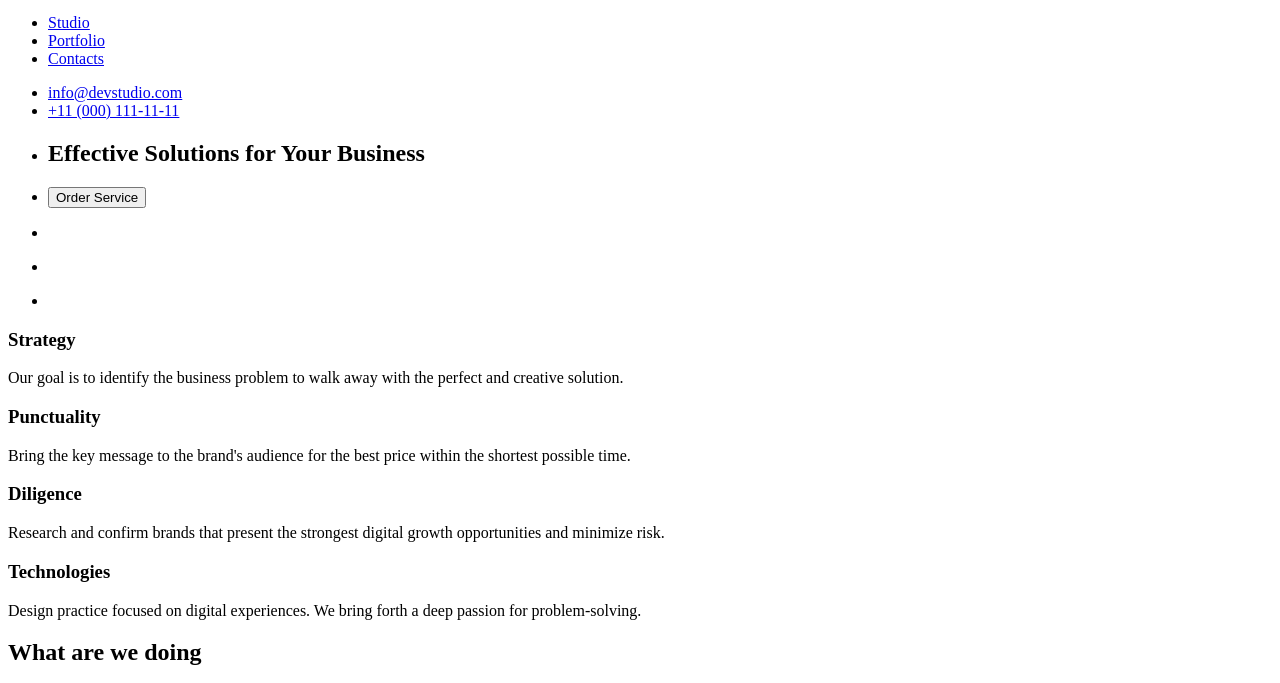
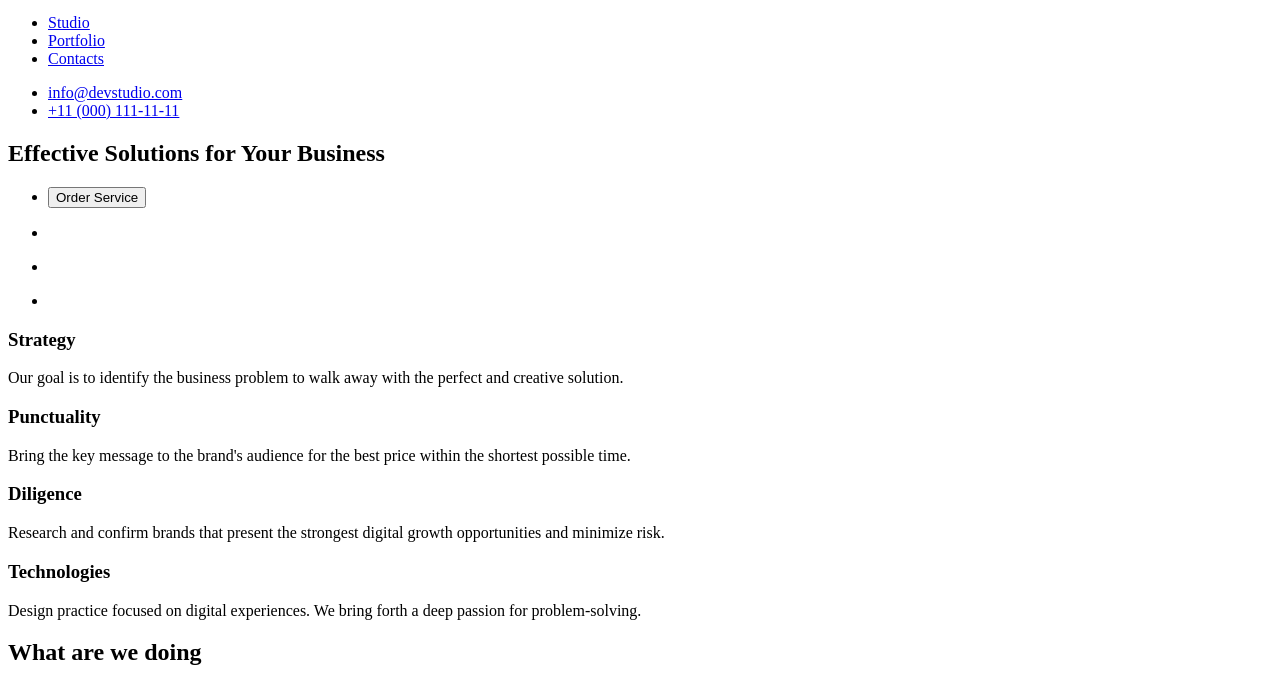
Before and after one commit to ramazanovvitalii/goit-markup-hw-01, a plain HTML site: page index.html in a window 1280 px wide. Shown: the part 38-721 px from the top of the page. Drawn offline with Linux system fonts and the light colour scheme.

Commit message:
Update index.html

```diff
--- a/index.html
+++ b/index.html
@@ -65,9 +65,12 @@
     </header>
     <main>
         <section>
+        <h1>Effective Solutions
+        for Your Business</h1>
+
                 <ul>
-                <li><h1>Effective Solutions
-                for Your Business</h1></li>
+
+
                     <li><button type="button">Order Service</button></li>
                 </ul>
                  <ul>
@@ -116,7 +119,7 @@
 
                     </li>
 
-
+                </ul>
                 <ul>
                     <li>
                         <img src="./images/img(1).jpg" alt="img (1).jpg" width="264" height="260">
@@ -143,7 +146,7 @@
 
 
 
-
+                </ul>
                 <ul>
                     <li>
                         <img src="./images/img(3).jpg" alt="img (3).jpg" width="264" height="260">
@@ -154,7 +157,7 @@
                 </ul>
 
 
-            </li>
+
 
         </section>
 
```
Lines whose indentation alone changed are shown as unchanged.
